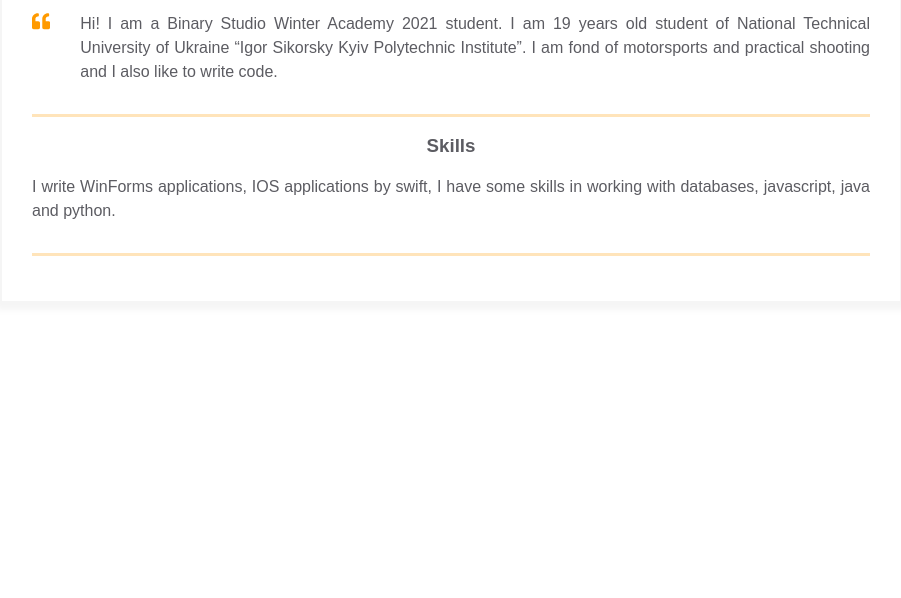
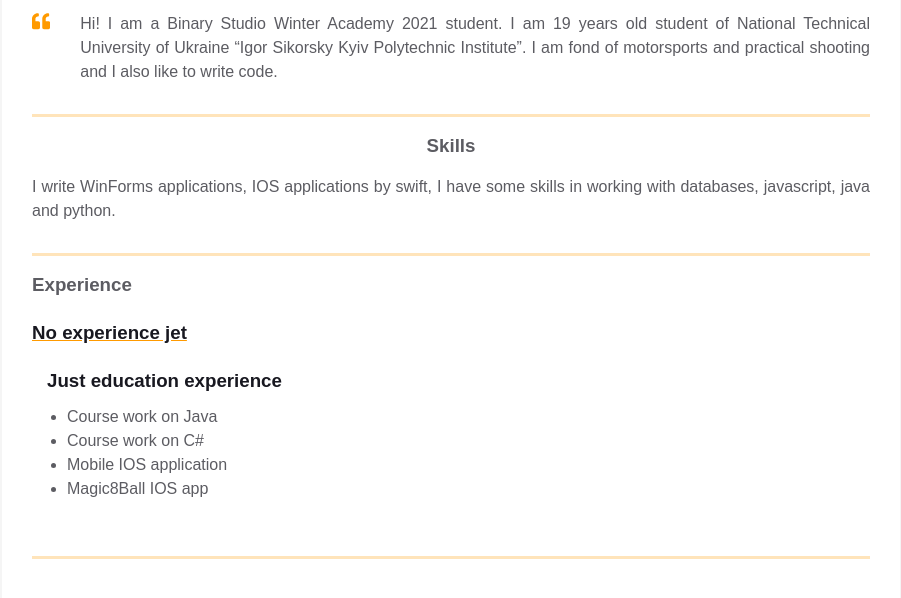
Before and after one commit to VovikZip/homepage-winter, a plain HTML site: page index.html in a window 1280 px wide. Shown: the part 350-948 px from the top of the page, without its empty margins (189-1090 px from the left). Before the commit the page ends 800 px from the top, so only its background shows below. Drawn offline with Linux system fonts and the light colour scheme.

Commit message:
Add experience info

```diff
--- a/index.html
+++ b/index.html
@@ -110,6 +110,36 @@
           </div>
         </div>
 
+        <div class="container">
+          <div class="resume__block">
+            <div class="main-info fh">
+
+              <div class="experiences">
+                <h3 class="experiences__header">Experience</h3>
+                <div class="experiences__company">
+                  <div class="experiences__company-header">
+                    <span class="experiences__company-header-durability"></span>
+                    <h3 class="experiences__company-header-name">No experience jet</h3>
+                  </div>
+
+                  <div class="experiences__company-project">
+                    <span class="experiences__company-project-role"></span>
+                    <h3 class="experiences__company-project-name">Just education experience</h3>
+                    <ul class="experiences__company-project-responsibilities">
+                      <li>Course work on Java</li>
+                      <li>Course work on C#</li>
+                      <li>Mobile IOS application</li>
+                      <li>Magic8Ball IOS app</li>
+                    </ul>
+                  </div>
+                </div>
+              </div>
+
+              <div class="additional-info fv"></div>
+            </div>
+          </div>
+        </div>
+
       </div>
     </main>
   </body>
```
